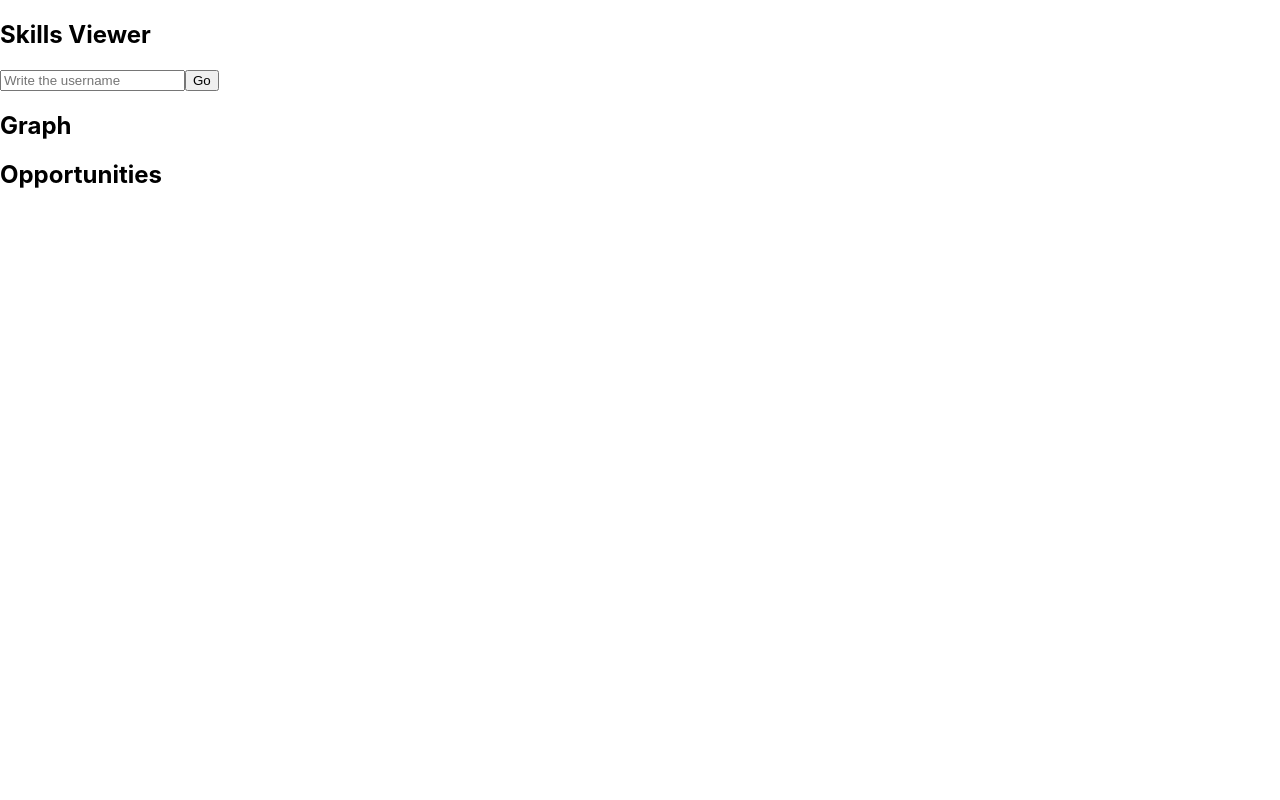
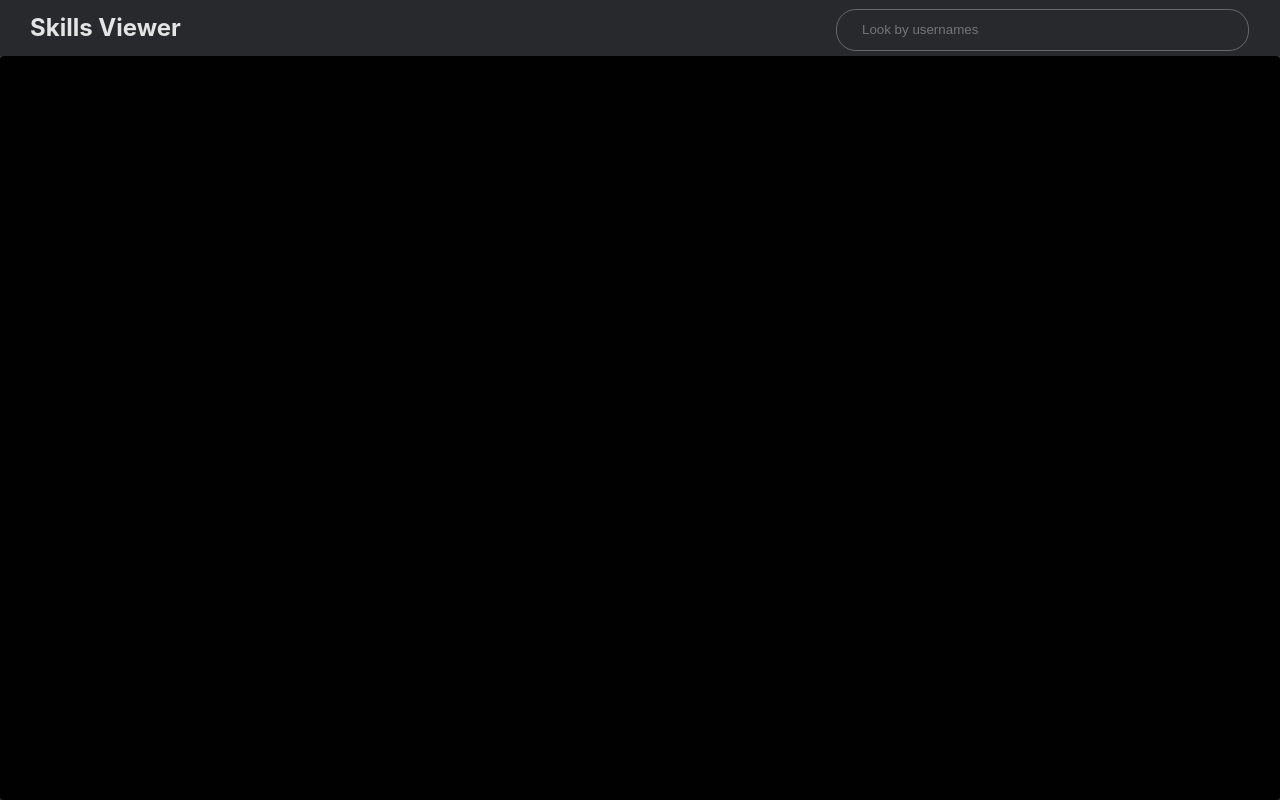
Before and after one commit to maparrar/torre_front, a React (Create React App) app: page / in a window 1280 px wide. Built offline with nearby package versions, Linux system fonts and the light colour scheme.

Commit message:
Set styles

```diff
--- a/public/index.html
+++ b/public/index.html
@@ -24,7 +24,7 @@
       work correctly both with client-side routing and a non-root public URL.
       Learn how to configure a non-root public URL by running `npm run build`.
     -->
-    <title>React App</title>
+    <title>Torre - Skills Viewer</title>
   </head>
   <body>
     <noscript>You need to enable JavaScript to run this app.</noscript>
--- a/src/components/Header/Header.js
+++ b/src/components/Header/Header.js
@@ -1,8 +1,13 @@
 import React from 'react';
 
+import UserBox from "../UserBox/UserBox";
+
+import classes from './Header.module.css';
+
 const Header = () => (
-  <header>
-    <h2>Skills Viewer</h2>
+  <header className={classes.header}>
+    <div className={classes.text}><h2>Skills Viewer</h2></div>
+    <div className={classes.userBox}><UserBox /></div>
   </header>
 );
 
--- /dev/null
+++ b/src/components/Header/Header.module.css
@@ -0,0 +1,24 @@
+.header {
+  border-bottom: solid 1px #3e4044;
+  height: 56px;
+  line-height: 56px;
+  position: absolute;
+  top: 0;
+  width: 100%;
+}
+
+.text {
+  float: left;
+}
+
+.header h2 {
+  float: left;
+  margin: 0 30px;
+  padding: 0;
+}
+
+.userBox {
+  float: right;
+  margin-right: 60px;
+  width: 30%;
+}
--- a/src/components/UserBox/UserBox.js
+++ b/src/components/UserBox/UserBox.js
@@ -2,6 +2,8 @@ import React, {useState, useEffect} from "react";
 import { connect } from "react-redux";
 
 import * as actionTypes from '../../store/actions/actionTypes';
+
+import classes from './UserBox.module.css';
 
 const UserBox = props => {
   const [username, setUsername] = useState('');
@@ -13,11 +15,19 @@ const UserBox = props => {
   }, [props.username]);
 
   const changeUsernameHandler = e => setUsername(e.target.value);
-  const goButtonHandler = () => username.length && props.doSetUsername(username);
+  const keyDownHandler = e => {
+    if (e.key === 'Enter' && username.length) {
+      props.doSetUsername(username)
+    }
+  }
 
-  return <div>
-    <input placeholder='Write the username' value={username} onChange={changeUsernameHandler}/>
-    <button onClick={goButtonHandler}>Go</button>
+  return <div className={classes.wrapper}>
+    <input
+      placeholder='Look by usernames'
+      value={username}
+      onChange={changeUsernameHandler}
+      onKeyDown={keyDownHandler}
+    />
   </div>
 };
 
--- /dev/null
+++ b/src/components/UserBox/UserBox.module.css
@@ -0,0 +1,19 @@
+.wrapper {
+  /*margin: 0 15px;*/
+}
+
+.wrapper input {
+  background: #27292d;
+  border: 1px solid #686868;
+  border-radius: 20px;
+  color: #eeeeee;
+  height: 38px;
+  padding-left: 25px;
+  width: 100%;
+}
+
+.wrapper input:focus, .wrapper input:hover {
+  color: #ffffff;
+  border: 1px solid #ffffff;
+  outline: none;
+}
--- a/src/components/Workspace/Workspace.js
+++ b/src/components/Workspace/Workspace.js
@@ -1,7 +1,11 @@
 import React from 'react';
 
+import classes from './Workspace.module.css';
+
 const Workspace = props => (
-  <>{props.children}</>
+  <div className={classes.workspace}>
+    {props.children}
+  </div>
 );
 
 export default Workspace;
--- /dev/null
+++ b/src/components/Workspace/Workspace.module.css
@@ -0,0 +1,6 @@
+.workspace {
+  bottom: 0;
+  position: absolute;
+  top: 56px;
+  width: 100%;
+}
--- a/src/containers/Viewer/Graph/Graph.js
+++ b/src/containers/Viewer/Graph/Graph.js
@@ -1,7 +1,92 @@
-import React from "react";
+import React, {useEffect} from "react";
+import * as d3 from "d3";
+
+import classes from "./Graph.module.css";
 
 const Graph = props => {
-    return <h2>Graph</h2>
+  useEffect(() => {
+    if(props.data){
+      drawChart(props.data);
+    }
+  }, [props.data]);
+
+  const drawChart = (data) => {
+    const margin = {top: 10, right: 30, bottom: 30, left: 40},
+      width = 400 - margin.left - margin.right,
+      height = 800 - margin.top - margin.bottom;
+
+    // append the svg object to the body of the page
+    const svg = d3.select("#viewer")
+      .append("svg")
+      .attr("width", width + margin.left + margin.right)
+      .attr("height", height + margin.top + margin.bottom)
+      .append("g")
+      .attr("transform", "translate(" + margin.left + "," + margin.top + ")");
+
+
+    // Initialize the links
+    const link = svg
+      .selectAll("line")
+      .data(data.links)
+      .enter()
+      .append("line")
+      .style("stroke", "#aaa")
+    ;
+
+    // Initialize the nodes
+    const node = svg
+      .selectAll("circle")
+      .data(data.nodes)
+      .enter()
+      .append("circle")
+      //.append('image')
+      //.attr('href', function (d) { return 'https://p7.hiclipart.com/preview/504/146/323/5bbd85fd5f32a.jpg' })
+      .attr("height", 24)
+      .attr("r", 20)
+      .style("fill", "#69b3a2")
+
+    node.append("title")
+      .text(function(d) { return d.name; });
+
+    node.append("text")
+      .text(function(d) {
+        return d.name;
+      })
+      .attr('x', 6)
+      .attr('y', 3);
+
+    // Let's list the force we wanna apply on the network
+    const simulation = d3.forceSimulation(data.nodes)                 // Force algorithm is applied to data.nodes
+      .force("link", d3.forceLink()                               // This force provides links between nodes
+        .id(function(d) { return d.id; })                     // This provide  the id of a node
+        .links(data.links)                                    // and this the list of links
+      )
+      .force("charge", d3.forceManyBody().strength(-400))         // This adds repulsion between nodes. Play with the -400 for the repulsion strength
+      .force("center", d3.forceCenter(width / 2, height / 2))     // This force attracts nodes to the center of the svg area
+      .on("end", ticked);
+
+    // This function is run at each iteration of the force algorithm, updating the nodes position.
+    function ticked() {
+      link
+        .attr("x1", function(d) { return d.source.x; })
+        .attr("y1", function(d) { return d.source.y; })
+        .attr("x2", function(d) { return d.target.x; })
+        .attr("y2", function(d) { return d.target.y; });
+
+      node
+        .attr("cx", function (d) { return d.x+6; })
+        .attr("cy", function(d) { return d.y-6; });
+    }
+
+    //});
+
+  };
+
+
+
+  return <div className={classes.wrapper}>
+    <div id="viewer" className={classes.viewer}></div>
+  </div>
 };
 
 export default Graph;
--- /dev/null
+++ b/src/containers/Viewer/Graph/Graph.module.css
@@ -0,0 +1,11 @@
+.wrapper {
+  height: 100%;
+  width: 100%;
+}
+
+.viewer {
+  background-color: #010101;
+  border-radius: 4px;
+  height: 100%;
+  width: 100%;
+}
--- a/src/containers/Viewer/Viewer.js
+++ b/src/containers/Viewer/Viewer.js
@@ -1,20 +1,13 @@
-import React, {useEffect} from 'react';
-import * as d3 from "d3";
-
+import React, {useEffect, useState} from 'react';
+import {connect} from "react-redux";
 import axios from 'axios';
 
+import Graph from "./Graph/Graph";
 import * as actionTypes from "../../store/actions/actionTypes";
-import {connect} from "react-redux";
-
-import UserBox from "../../components/UserBox/UserBox";
-import User from "../../components/User/User";
-import Opportunity from "../../components/Opportunity/Opportunity";
-
-import classes from './Viewer.module.css';
 import {generateGraphData} from "../../Util/data";
-import Graph from "./Graph/Graph";
 
 const Viewer = props => {
+  const [data, setData] = useState(null);
 
   useEffect(() => {
     if(props.username && props.username.length){
@@ -35,8 +28,9 @@ const Viewer = props => {
 
   useEffect(() => {
     if(props.user && props.user.name){
+      const url = 'https://search.torre.co/opportunities/_search?size=20&offset=0&lang=es&periodicity=monthly';
       const data = {currency: "USD", page: 0, periodicity:"monthly", lang: props.locale,aggregate: false}
-      axios.post( 'https://search.torre.co/opportunities/_search?size=20&offset=0&lang=es&periodicity=monthly', data).then((response) => {
+      axios.post(url, data).then((response) => {
         const opportunities = response.data.results;
         props.doSetOpportunities(opportunities);
       });
@@ -55,130 +49,15 @@ const Viewer = props => {
       console.log("DATA");
       console.log(data);
 
-      drawChart(data);
+      setData(data);
     }
   }, [props.opportunities]);
 
-  const drawChart = (data) => {
-    const margin = {top: 10, right: 30, bottom: 30, left: 40},
-      width = 400 - margin.left - margin.right,
-      height = 800 - margin.top - margin.bottom;
-
-    // append the svg object to the body of the page
-    const svg = d3.select("#viz")
-      .append("svg")
-      .attr("width", width + margin.left + margin.right)
-      .attr("height", height + margin.top + margin.bottom)
-      .append("g")
-      .attr("transform", "translate(" + margin.left + "," + margin.top + ")");
-
-    //d3.json("https://raw.githubusercontent.com/holtzy/D3-graph-gallery/master/DATA/data_network.json", function( data) {
-
-    // const data = {
-    //   "nodes": [
-    //     {"id": 1, "name": "A"},
-    //     {"id": 2, "name": "B"},
-    //     {"id": 3, "name": "C"},
-    //     {"id": 4, "name": "D"},
-    //     {"id": 5, "name": "E"},
-    //     {"id": 6, "name": "F"},
-    //     {"id": 7, "name": "G"},
-    //     {"id": 8, "name": "H"},
-    //     {"id": 9, "name": "I"},
-    //     {"id": 10, "name": "J"}
-    //   ],
-    //   "links": [
-    //     {"source": 1, "target": 2},
-    //     {"source": 1, "target": 5},
-    //     {"source": 1, "target": 6},
-    //     {"source": 2, "target": 3},
-    //     {"source": 2, "target": 7},
-    //     {"source": 3, "target": 4},
-    //     {"source": 8, "target": 3},
-    //     {"source": 4, "target": 5},
-    //     {"source": 4, "target": 9},
-    //     {"source": 5, "target": 10}
-    //   ]
-    // };
-
-    // Initialize the links
-      const link = svg
-        .selectAll("line")
-        .data(data.links)
-        .enter()
-        .append("line")
-        .style("stroke", "#aaa")
-      ;
-
-      // Initialize the nodes
-      const node = svg
-        .selectAll("circle")
-        .data(data.nodes)
-        .enter()
-        .append("circle")
-        //.append('image')
-        //.attr('href', function (d) { return 'https://p7.hiclipart.com/preview/504/146/323/5bbd85fd5f32a.jpg' })
-        .attr("height", 24)
-        .attr("r", 20)
-        .style("fill", "#69b3a2")
-
-    node.append("title")
-      .text(function(d) { return d.name; });
-
-    node.append("text")
-      .text(function(d) {
-        return d.name;
-      })
-      .attr('x', 6)
-      .attr('y', 3);
-
-      // Let's list the force we wanna apply on the network
-      const simulation = d3.forceSimulation(data.nodes)                 // Force algorithm is applied to data.nodes
-        .force("link", d3.forceLink()                               // This force provides links between nodes
-          .id(function(d) { return d.id; })                     // This provide  the id of a node
-          .links(data.links)                                    // and this the list of links
-        )
-        .force("charge", d3.forceManyBody().strength(-400))         // This adds repulsion between nodes. Play with the -400 for the repulsion strength
-        .force("center", d3.forceCenter(width / 2, height / 2))     // This force attracts nodes to the center of the svg area
-        .on("end", ticked);
-
-      // This function is run at each iteration of the force algorithm, updating the nodes position.
-      function ticked() {
-        link
-          .attr("x1", function(d) { return d.source.x; })
-          .attr("y1", function(d) { return d.source.y; })
-          .attr("x2", function(d) { return d.target.x; })
-          .attr("y2", function(d) { return d.target.y; });
-
-        node
-          .attr("cx", function (d) { return d.x+6; })
-          .attr("cy", function(d) { return d.y-6; });
-      }
-
-    //});
-
-  };
-
   return (
     <>
-      <UserBox />
-      <Graph />
-      <div id="viz" className={classes.viewer}></div>
-      <User
-        strengths={props.user ? props.user.strengths : []}
+      <Graph
+        data={data}
       />
-
-      <h2>Opportunities</h2>
-      {props.opportunities && props.opportunities.map( opportunity => (
-        <Opportunity
-          id={opportunity.id}
-          key={opportunity.id}
-          name={opportunity.objective}
-          skills={opportunity.skills}
-        />
-      ))}
-
-
     </>
   );
 };
--- a/src/containers/Viewer/Viewer.module.css
+++ /dev/null
@@ -1,8 +0,0 @@
-.viewer {
-  background: orange;
-}
-
-
-.viewer2 {
-  background: pink;
-}
--- a/src/index.css
+++ b/src/index.css
@@ -1,10 +1,13 @@
 body {
+  background: #27292d;
+  color: #e4e4e5;
   margin: 0;
   font-family: -apple-system, BlinkMacSystemFont, 'Segoe UI', 'Roboto', 'Oxygen',
     'Ubuntu', 'Cantarell', 'Fira Sans', 'Droid Sans', 'Helvetica Neue',
     sans-serif;
   -webkit-font-smoothing: antialiased;
   -moz-osx-font-smoothing: grayscale;
+  min-width: 500px;
 }
 
 code {
```
Also changed, not shown: 1 other file (tests, documents, lock files or other folders).
